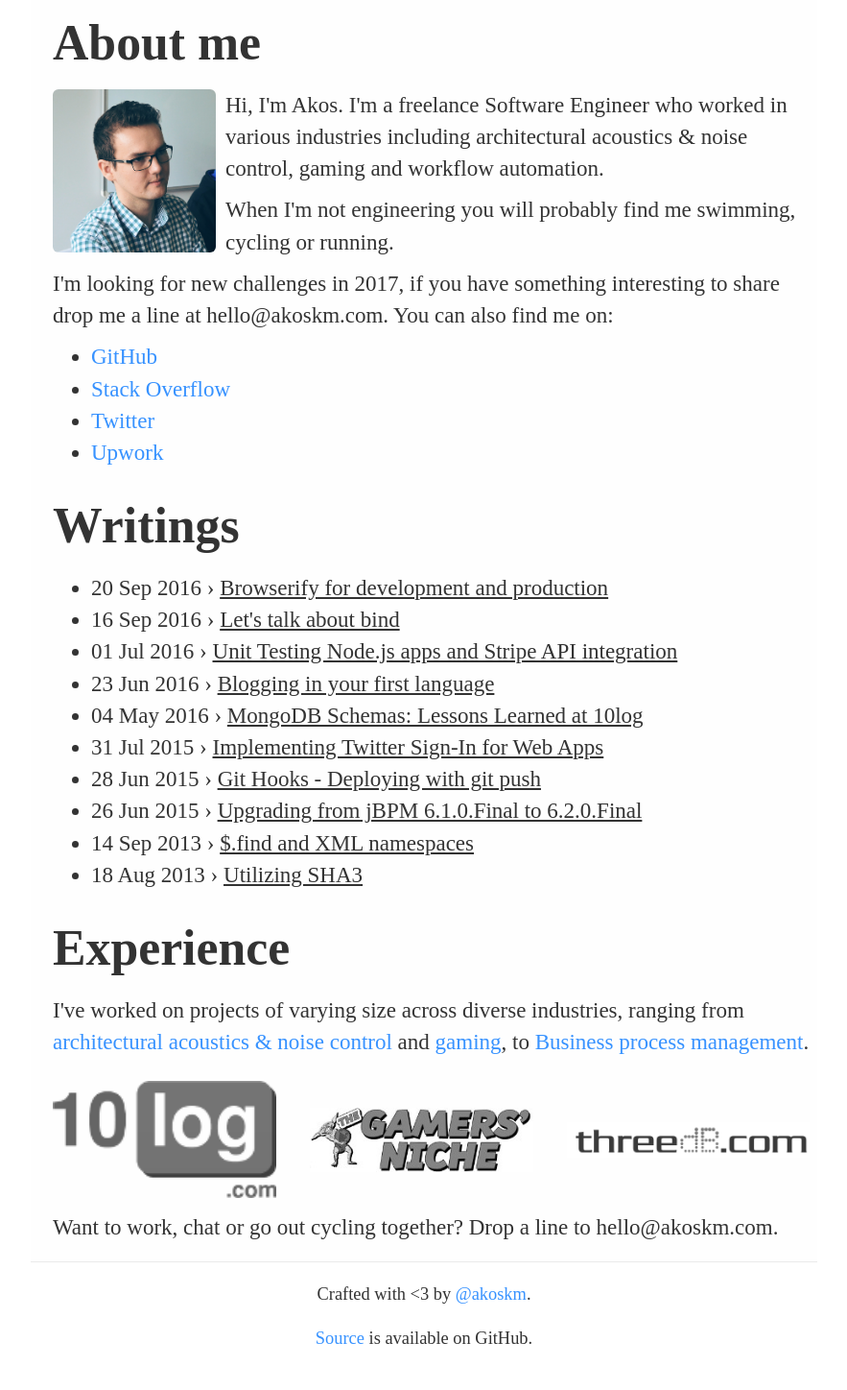
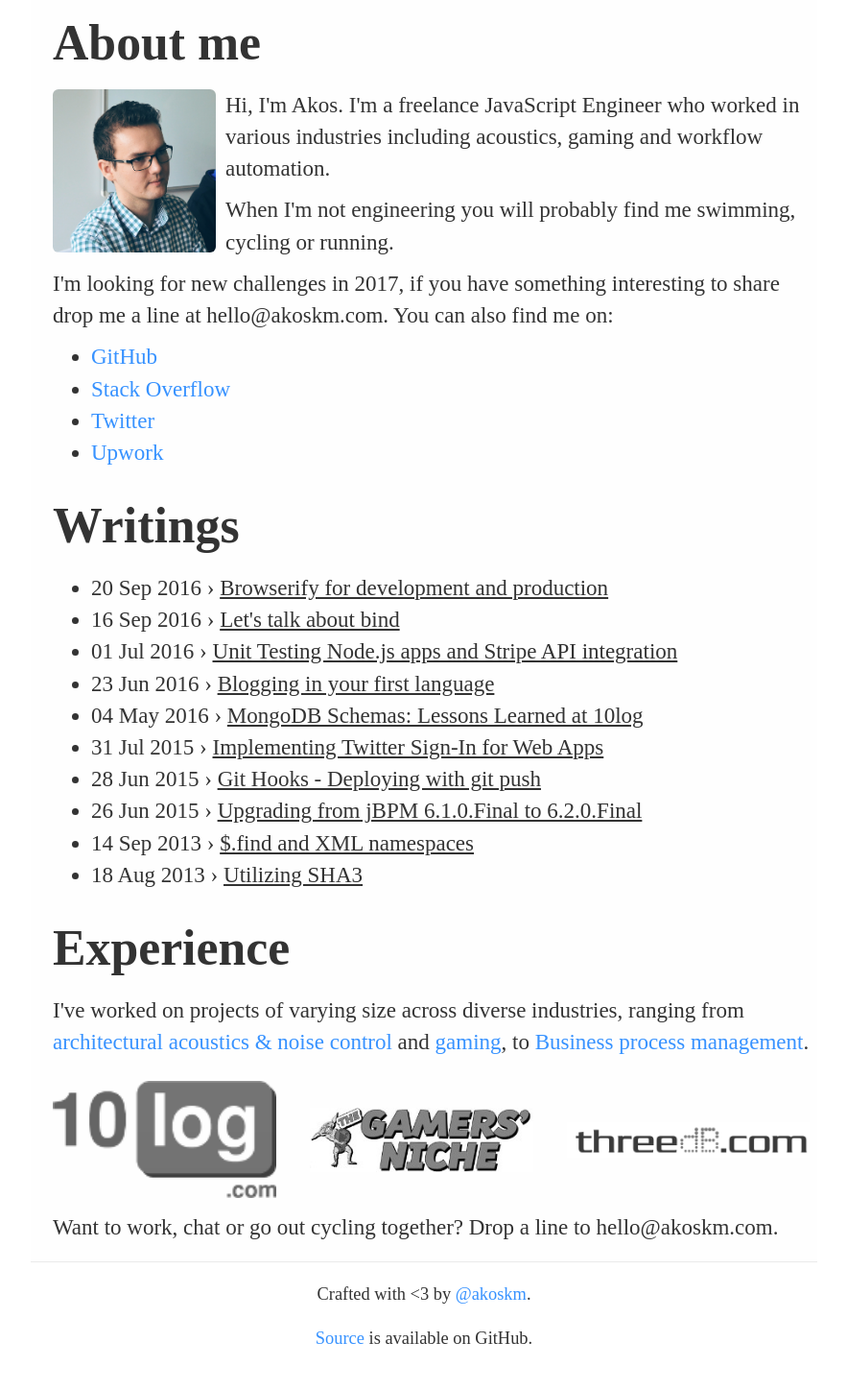
Before and after one commit to akoskm/akoskm.github.io, a Jekyll site: the page built from index.html, in a window 1280 px wide. Shown: the whole page at 96% size, without its empty margins (198-1081 px from the left). Built offline with Jekyll 4.4.1, drawn with Linux system fonts in a browser that asks for light colours; nearby versions of some CDN libraries; some web fonts are replaced; comment, search, counter and statistics services are not loaded.

Commit message:
correct intro text

```diff
--- a/index.html
+++ b/index.html
@@ -14,8 +14,7 @@ title: Akos Kemives
     <div class="grid">
       <div class="col-1">
         <img src="assets/img/me.png" class="me"></img>
-        <p>Hi, I'm Akos. I'm a freelance Software Engineer who worked in various industries including
-          architectural acoustics &amp; noise control, gaming and workflow automation.</p>
+        <p>Hi, I'm Akos. I'm a freelance JavaScript Engineer who worked in various industries including acoustics, gaming and workflow automation.</p>
         <p>When I'm not engineering you will probably find me swimming, cycling or running.</p>
         <p>I'm looking for new challenges in 2017, if you have something interesting to share drop me a
           line at hello@akoskm.com. You can also find me on:</p>
```
